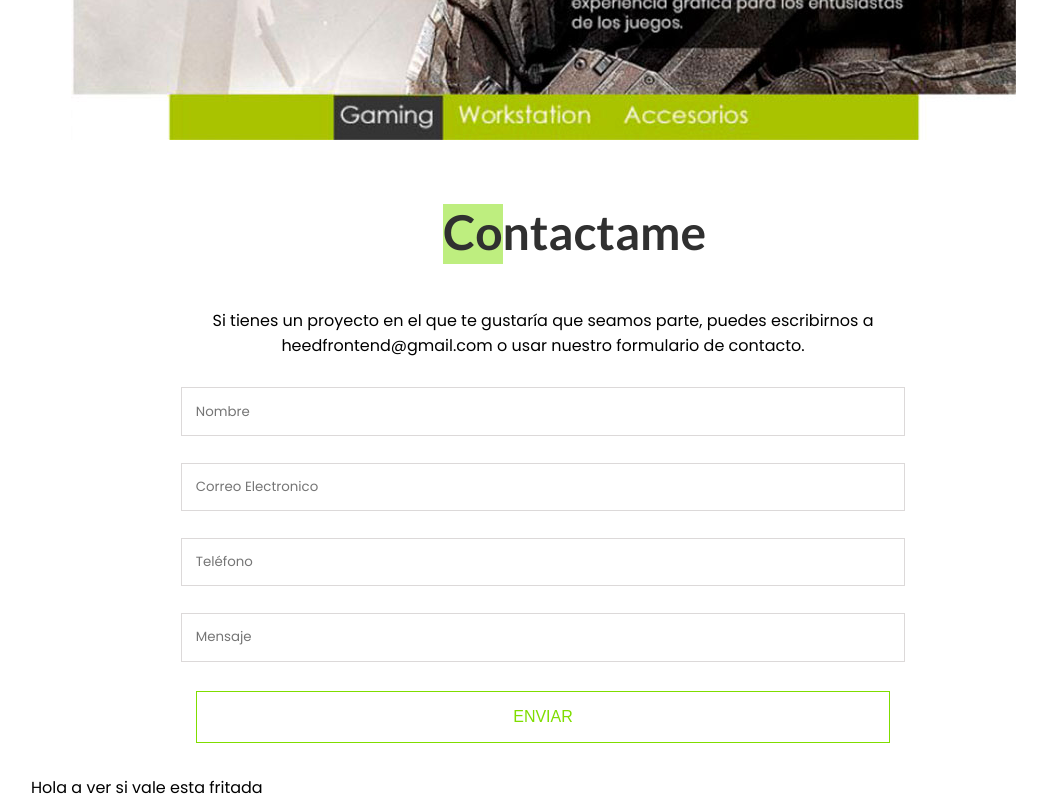
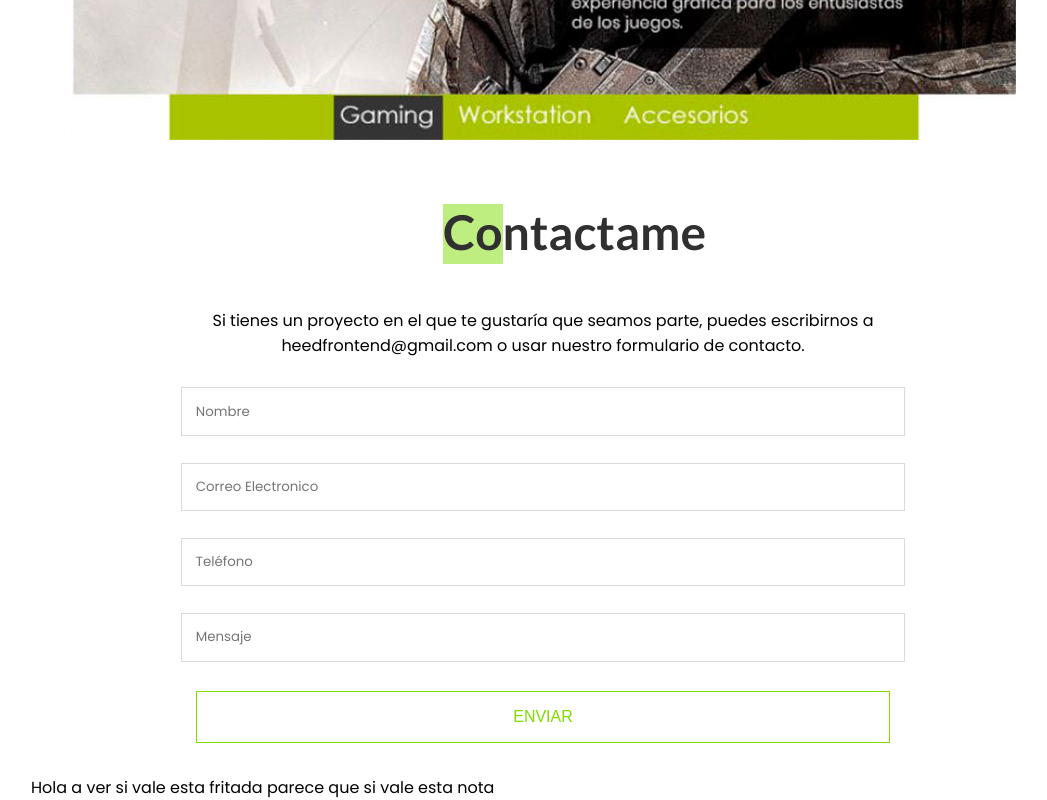
Before and after one commit to Heed2586/edisonhernandez.github.io, a plain HTML site: page index.html in a window 1280 px wide. Shown: the part 2544-3344 px from the top of the page, without its empty margins (97-1144 px from the left). Drawn offline with Linux system fonts and the light colour scheme.

Commit message:
actualizando Footer

```diff
--- a/index.html
+++ b/index.html
@@ -145,6 +145,7 @@
 		</section>
 		<footer>
 			Hola a ver si vale esta fritada
+			parece que si vale esta nota
 		</footer>
 	</div>
 </body>
```
